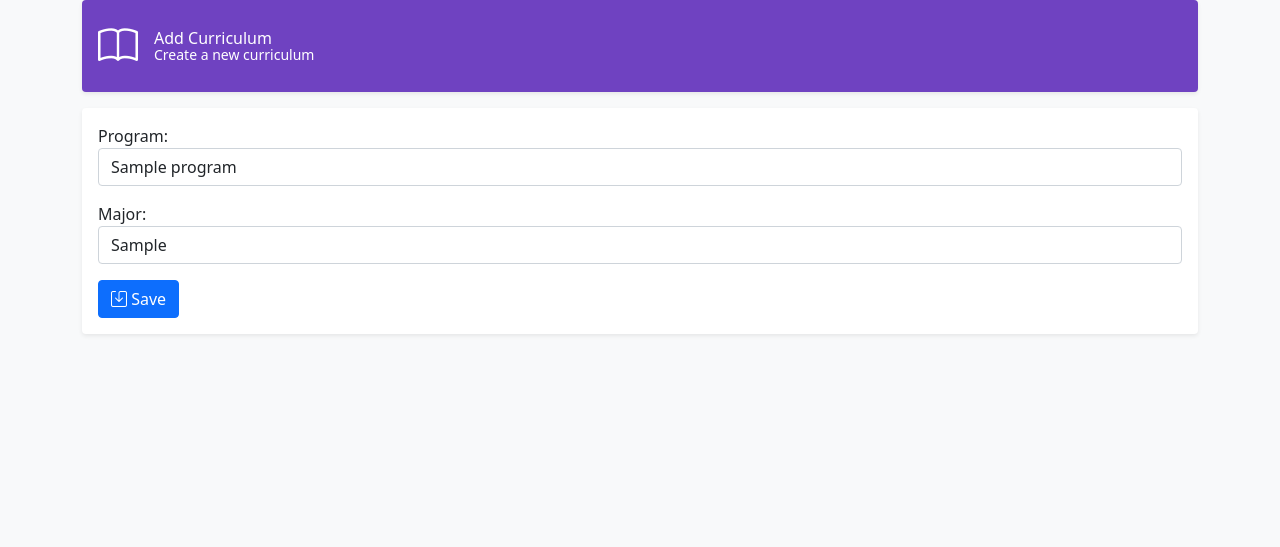
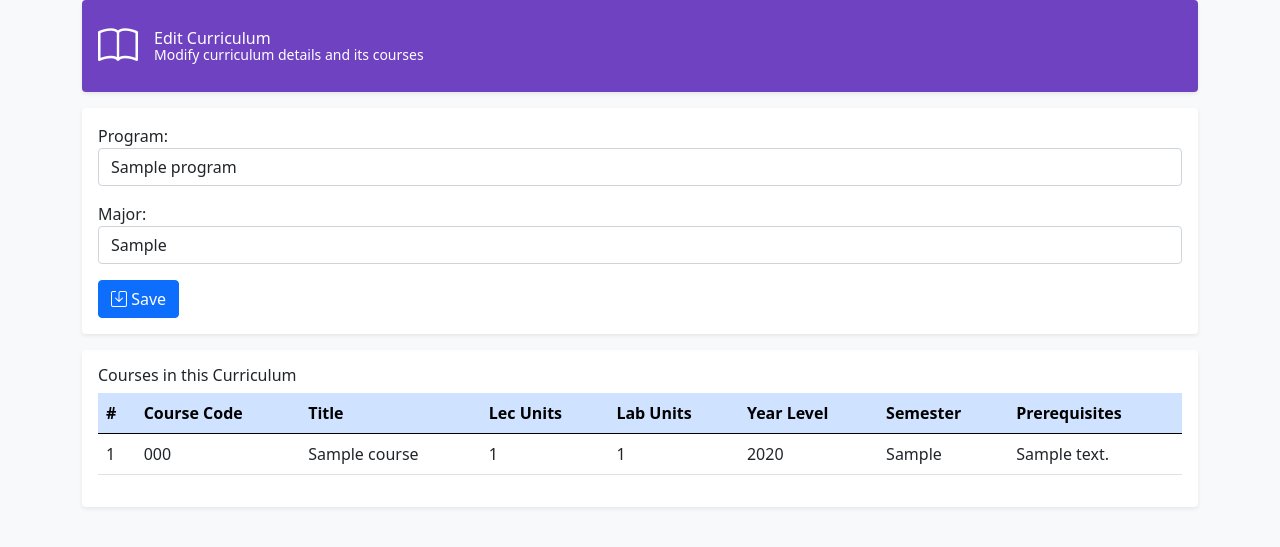
Before and after one commit to renspike1993/moist-integrated-systems, a Django app: page /registrar/curriculums/edit/1/ in a window 1280 px wide. Shown: the part 116-663 px from the top of the page. Run offline with Django 5.2, Linux system fonts and the light colour scheme; a user stored in the database is signed in; tables that the repository leaves empty hold one stand-in row (values such as "Sample post"); some libraries are stand-ins or nearby versions.

Commit message:
minor update in curriculum UI

```diff
--- a/registrar/templates/curriculum/edit_curriculum.html
+++ b/registrar/templates/curriculum/edit_curriculum.html
@@ -1,11 +1,11 @@
 {% extends "base.html" %}
-{% block title %}Add Curriculum{% endblock %}
+{% block title %}Edit Curriculum{% endblock %}
 {% block content %}
 <div class="d-flex align-items-center p-3 my-3 text-white bg-purple rounded shadow-sm">
     <i class="bi bi-book fs-1 me-3"></i>
     <div class="lh-1">
-        <h1 class="h6 mb-0 text-white lh-1">Add Curriculum</h1>
-        <small>Create a new curriculum</small>
+        <h1 class="h6 mb-0 text-white lh-1">Edit Curriculum</h1>
+        <small>Modify curriculum details and its courses</small>
     </div>
 </div>
 
@@ -18,4 +18,42 @@
         </button>
     </form>
 </div>
+
+{% if courses %}
+<div class="my-3 p-3 bg-body rounded shadow-sm">
+    <h6>Courses in this Curriculum</h6>
+    <div class="table-responsive">
+        <table class="table table-hover align-middle">
+            <thead class="table-primary">
+                <tr>
+                    <th>#</th>
+                    <th>Course Code</th>
+                    <th>Title</th>
+                    <th>Lec Units</th>
+                    <th>Lab Units</th>
+                    <th>Year Level</th>
+                    <th>Semester</th>
+                    <th>Prerequisites</th>
+                </tr>
+            </thead>
+            <tbody>
+                {% for course in courses %}
+                <tr>
+                    <td>{{ forloop.counter }}</td>
+                    <td>{{ course.course_code }}</td>
+                    <td>{{ course.course_title }}</td>
+                    <td>{{ course.lec_units }}</td>
+                    <td>{{ course.lab_units }}</td>
+                    <td>{{ course.year_level }}</td>
+                    <td>{{ course.semester_offered }}</td>
+                    <td>{{ course.prerequisites }}</td>
+                </tr>
+                {% endfor %}
+            </tbody>
+        </table>
+    </div>
+</div>
+{% else %}
+<p class="text-muted">No courses are currently associated with this curriculum.</p>
+{% endif %}
 {% endblock %}
--- a/registrar/views/curriculum.py
+++ b/registrar/views/curriculum.py
@@ -42,11 +42,16 @@ def add_curriculum(request):
         form = CurriculumForm()
     return render(request, 'curriculum/add_curriculum.html', {'form': form})
 
+
 # --- Edit Curriculum ---
 @login_required
 @permission_required('registrar.change_curriculum', login_url='accounts:login')
 def edit_curriculum(request, curriculum_id):
     curriculum = get_object_or_404(Curriculum, id=curriculum_id)
+
+    # Get all courses for this curriculum
+    courses = Course.objects.filter(curriculum=curriculum).order_by('year_level', 'semester_offered', 'course_code')
+
     if request.method == 'POST':
         form = CurriculumForm(request.POST, instance=curriculum)
         if form.is_valid():
@@ -55,7 +60,14 @@ def edit_curriculum(request, curriculum_id):
             return redirect('registrar:curriculum_list')
     else:
         form = CurriculumForm(instance=curriculum)
-    return render(request, 'curriculum/edit_curriculum.html', {'form': form, 'curriculum': curriculum})
+
+    context = {
+        'form': form,
+        'curriculum': curriculum,
+        'courses': courses,  # pass courses to the template
+    }
+    return render(request, 'curriculum/edit_curriculum.html', context)
+
 
 # --- Delete Curriculum ---
 @login_required
```
